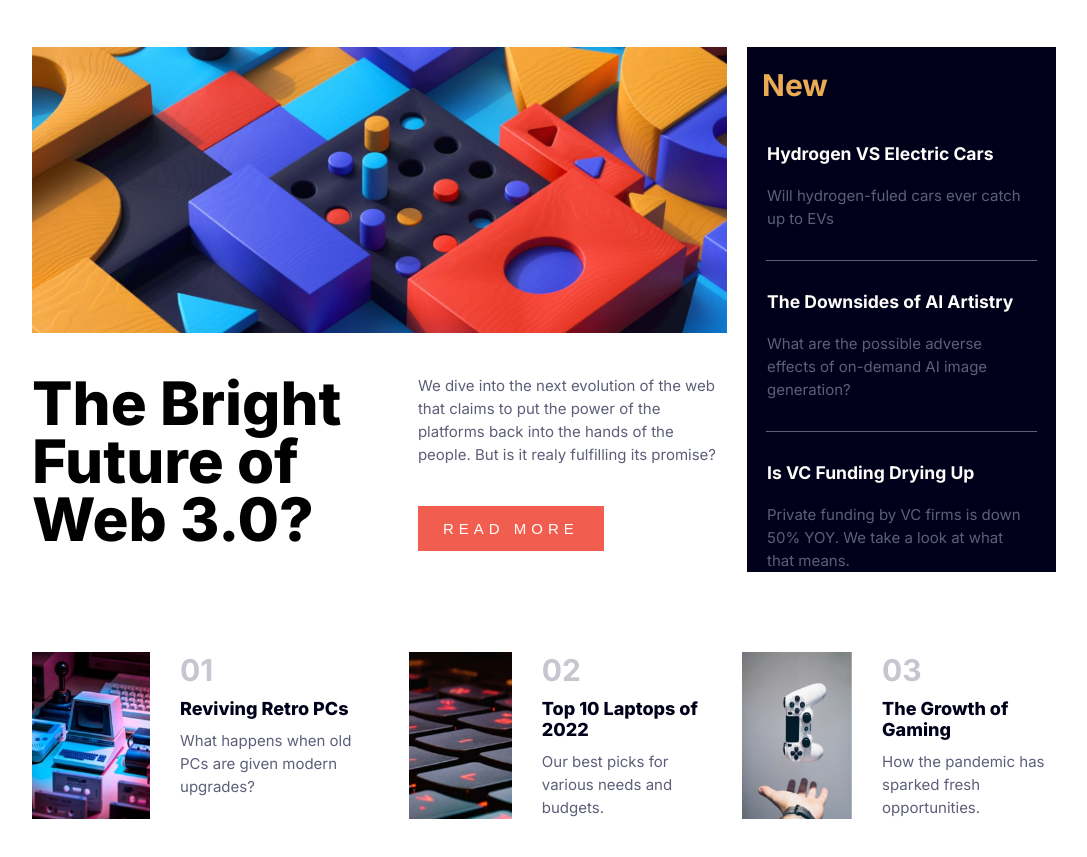
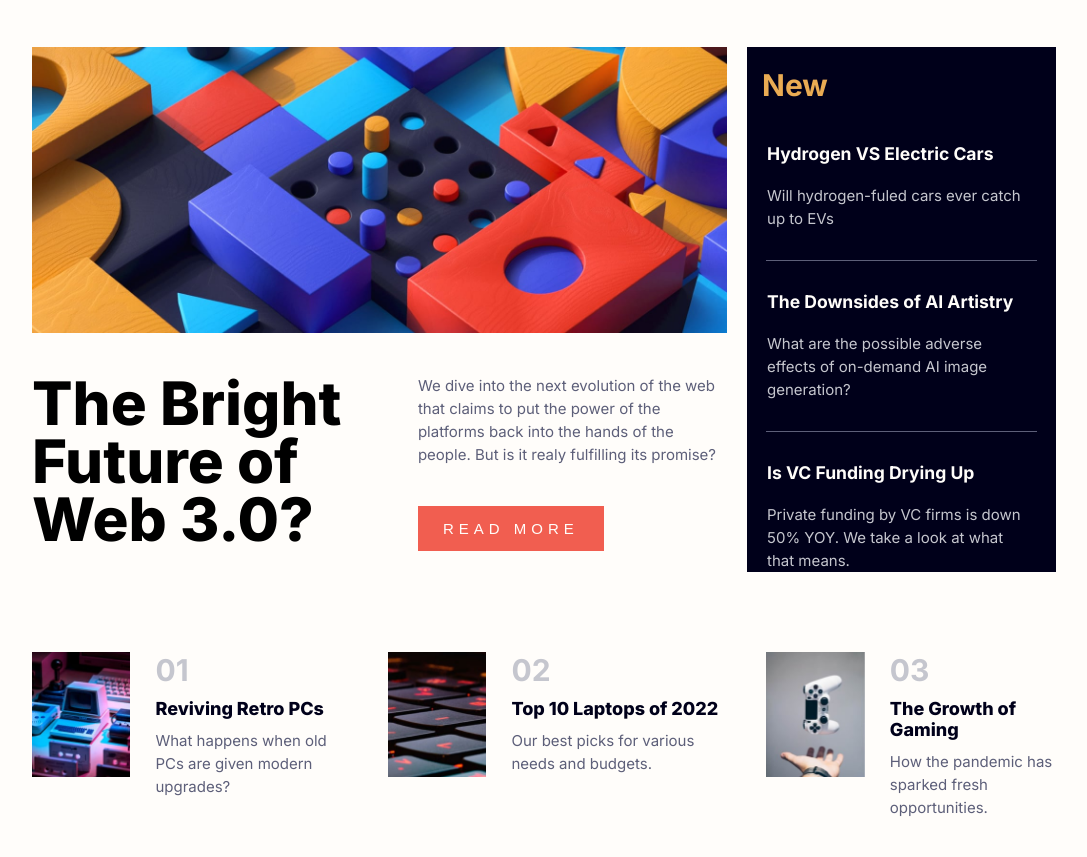
Before and after one commit to Al3377/FrontEndMentor-Num.2, a plain HTML site: page index.html in a window 1280 px wide. Shown: the part 95-952 px from the top of the page, without its empty margins (96-1183 px from the left). Drawn offline with Linux system fonts and the light colour scheme.

Commit message:
small fix

```diff
--- a/index.html
+++ b/index.html
@@ -68,7 +68,7 @@
       </main>
 
       <!--Side navigation bar with links to New articles-->
-      <nav class="side-nav grid__side-nav">
+      <section aria-label="side-navigation" class="side-nav grid__side-nav">
         <h2 class="side-nav__title">
           New
         </h2>
@@ -100,12 +100,12 @@
         </div>
 
 
-      </nav>
+      </section>
 
 
       <!--Bottom of the page, links to additional articles-->
-      <div class="bottom bottom-box grid__bottom">
-        <!----------------------------------------------------------------------------------->
+      <section aria-label="bottom-navigation" class="bottom bottom-box grid__bottom">
+
         <div class="bottom-box__primary">
           <img src="images/image-retro-pcs.jpg" alt="image-retro-pcs" class="bottom__img">
           <div class="bottom-box__secondary">
@@ -118,10 +118,10 @@
             </p>
           </div>
         </div>
-        <!----------------------------------------------------------------------------------->
+
         <div class="bottom-box__primary">
           <img src="images/image-top-laptops.jpg" alt="image-top-laptops" class="bottom__img">
-          <div class="bottom-box__secondary">
+          <div class="bottom-box__secondary bottom-box__secondary--wide">
             <h3 class="bottom__title">
               <span class="bottom__title--number">02</span>
               <a href="#" class="bottom__title--link">Top 10 Laptops of 2022</a>
@@ -131,7 +131,7 @@
             </p>
           </div>
         </div>
-        <!----------------------------------------------------------------------------------->
+
         <div class="bottom-box__primary">
           <img src="images/image-gaming-growth.jpg" alt="image-gaming-growth" class="bottom__img">
           <div class="bottom-box__secondary">
@@ -145,7 +145,7 @@
           </div>
         </div>
 
-      </div>
+      </section>
 
     </div>
 
--- a/sass/_base.scss
+++ b/sass/_base.scss
@@ -21,6 +21,7 @@
 html {
   font-size: 62.5%; // 1rem = 10px
   font-family: "Inter", sans-serif;
+
   @media screen and (max-width: 1200px) {
     font-size: 50%; // 1rem = 8px
   }
@@ -28,7 +29,7 @@ html {
 
 body {
   box-sizing: border-box;
-  background-color: var(--0ff-white);
+  background-color: var(--off-white);
 }
 
 .img-mobile {
--- a/sass/_home.scss
+++ b/sass/_home.scss
@@ -102,7 +102,7 @@
   }
 
   &__link-descr {
-    color: var(--dark-grayish-blue);
+    color: var(--grayish-blue);
     font-size: $paragraph;
     padding-top: 2rem;
     max-width: 90%;
@@ -115,13 +115,14 @@
 
 .bottom {
   &__img {
-    max-width: 28%;
-    @media screen and (max-width: 1600px) {
-      max-width: 35%;
-    }
-    @media screen and (max-width: 600px) {
-      max-width: 24%;
-    }
+    // width: 8rem;
+    height: 12.5rem;
+    // @media screen and (max-width: 1600px) {
+    //   max-width: 35%;
+    // }
+    // @media screen and (max-width: 600px) {
+    //   max-width: 24%;
+    // }
   }
   &__title {
     &--number {
@@ -140,7 +141,7 @@
       padding-bottom: 1rem;
     }
     &--link:hover {
-      color: var(--soft-orange);
+      color: var(--soft-red);
     }
   }
   &__p {
--- a/sass/_layout.scss
+++ b/sass/_layout.scss
@@ -95,7 +95,10 @@
   &__secondary {
     display: flex;
     flex-direction: column;
-    padding-left: 3rem;
+    padding-left: 2.5rem;
+    &--wide {
+      width: 24rem;
+    }
   }
   @media screen and (max-width: 600px) {
     display: flex;
```
Also changed, not shown: css/style.css, 1 other file.
